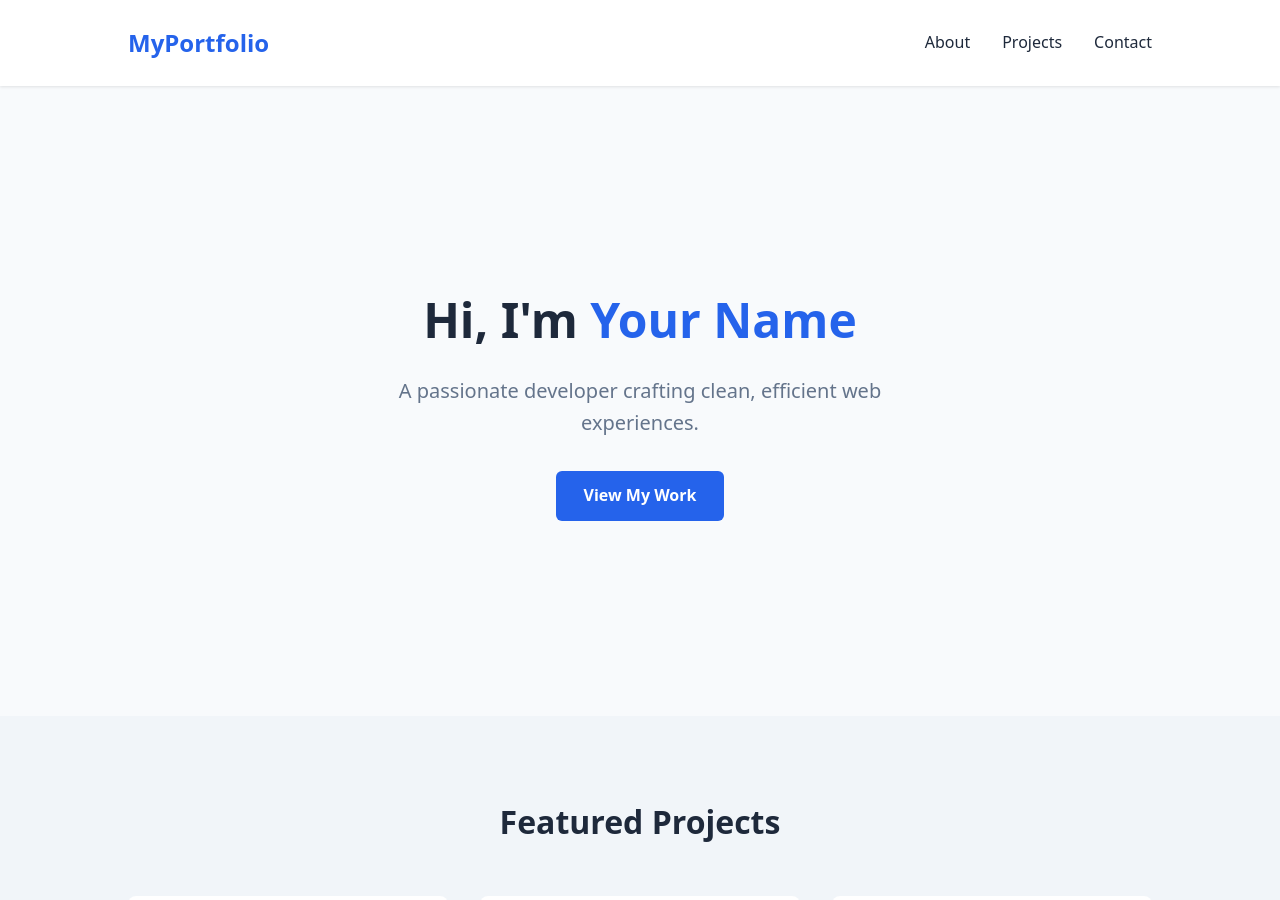
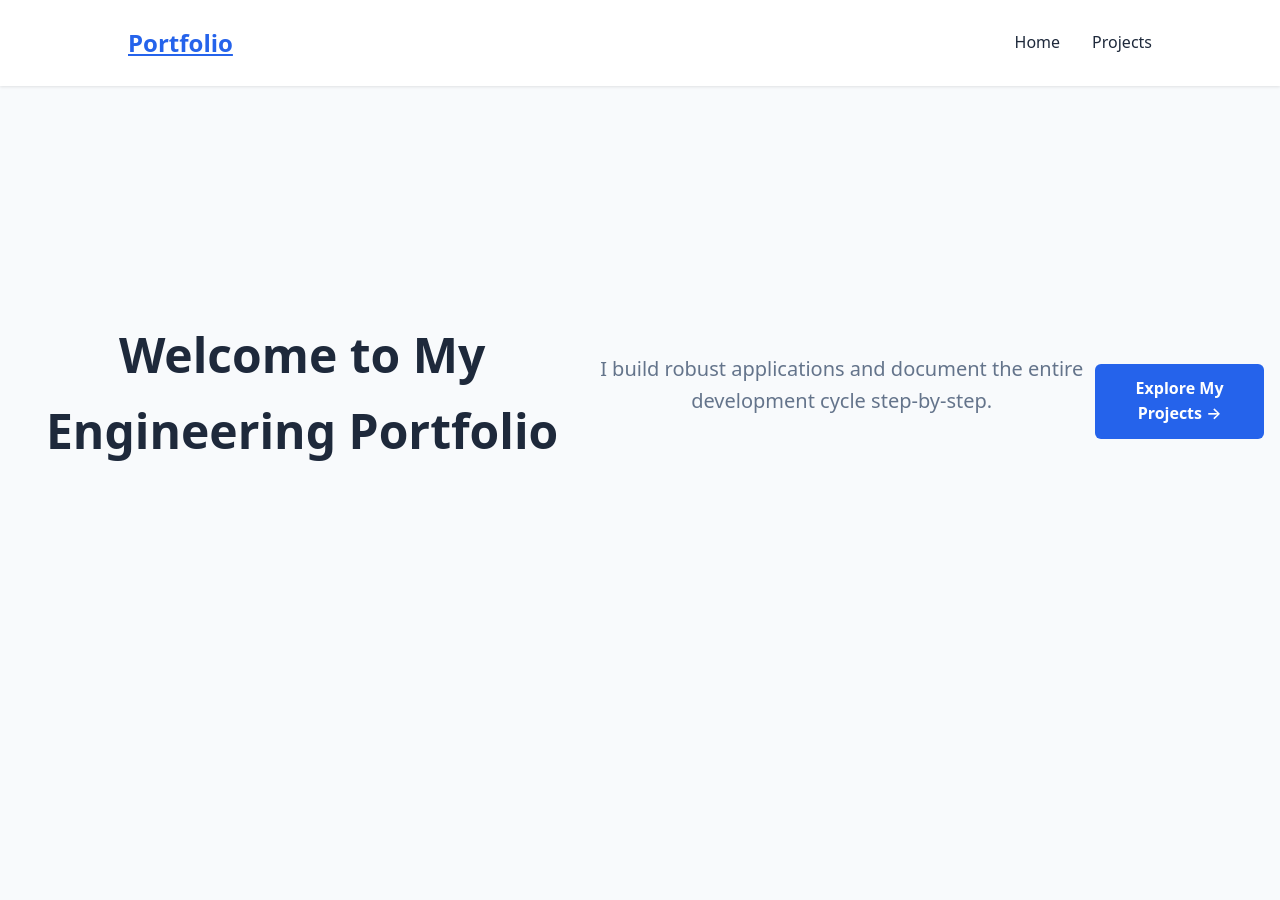
Before and after one commit to nk-clara/nk-clara.github.io, a Jekyll site: the page built from index.html, in a window 1280 px wide and 900 px high. Built offline with Jekyll 4.4.1, drawn with Linux system fonts in a browser that asks for light colours; some of the changed text lies outside the part shown.

Commit message:
Update index.html

```diff
--- a/index.html
+++ b/index.html
@@ -1,68 +1,9 @@
-<!DOCTYPE html>
-<html lang="en">
-<head>
-    <meta charset="UTF-8">
-    <meta name="viewport" content="width=device-width, initial-scale=1.0">
-    <title>My Portfolio</title>
-    <link rel="stylesheet" href="style.css">
-</head>
-<body>
-
-    <!-- Navigation -->
-    <nav class="navbar">
-        <div class="logo">MyPortfolio</div>
-        <ul class="nav-links">
-            <li><a href="#about">About</a></li>
-            <li><a href="#projects">Projects</a></li>
-            <li><a href="#contact">Contact</a></li>
-        </ul>
-    </nav>
-
-    <!-- Hero Section -->
-    <header id="about" class="hero">
-        <div class="hero-content">
-            <h1>Hi, I'm <span class="highlight">Your Name</span></h1>
-            <p>A passionate developer crafting clean, efficient web experiences.</p>
-            <a href="#projects" class="btn">View My Work</a>
-        </div>
-    </header>
-
-    <!-- Projects Grid -->
-    <section id="projects" class="projects-section">
-        <h2>Featured Projects</h2>
-        <div class="projects-grid">
-            <!-- Project Card 1 -->
-            <div class="project-card">
-                <h3>Project One</h3>
-                <p>A brief summary of what this project does, the tools used, and the problem it solved.</p>
-                <a href="#" class="project-link">View Project →</a>
-            </div>
-            <!-- Project Card 2 -->
-            <div class="project-card">
-                <h3>Project Two</h3>
-                <p>A brief summary of what this project does, the tools used, and the problem it solved.</p>
-                <a href="#" class="project-link">View Project →</a>
-            </div>
-            <!-- Project Card 3 -->
-            <div class="project-card">
-                <h3>Project Three</h3>
-                <p>A brief summary of what this project does, the tools used, and the problem it solved.</p>
-                <a href="#" class="project-link">View Project →</a>
-            </div>
-        </div>
-    </section>
-
-    <!-- Contact Section -->
-    <footer id="contact" class="contact-section">
-        <h2>Get In Touch</h2>
-        <p>Let's collaborate! Feel free to reach out via email or connect on socials.</p>
-        <div class="social-links">
-            <a href="mailto:your.email@example.com">Email</a>
-            <a href="https://github.com" target="_blank">GitHub</a>
-            <a href="https://linkedin.com" target="_blank">LinkedIn</a>
-        </div>
-        <p class="copyright">&copy; 2026 Your Name. All rights reserved.</p>
-    </footer>
-
-</body>
-</html>
+---
+layout: default
+title: Home
+---
+<div class="hero">
+    <h1>Welcome to My Engineering Portfolio</h1>
+    <p>I build robust applications and document the entire development cycle step-by-step.</p>
+    <a href="/projects.html" class="btn">Explore My Projects →</a>
+</div>
```
